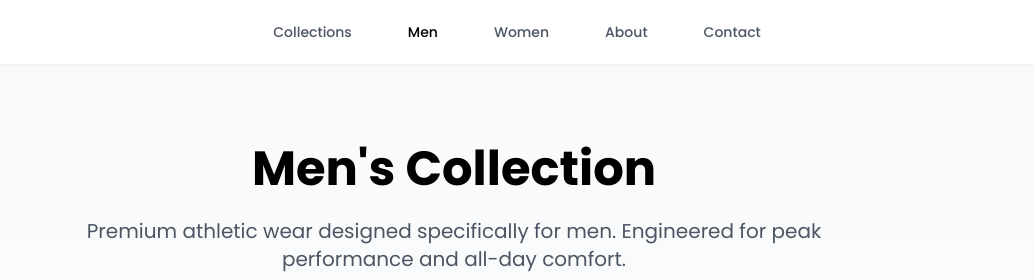
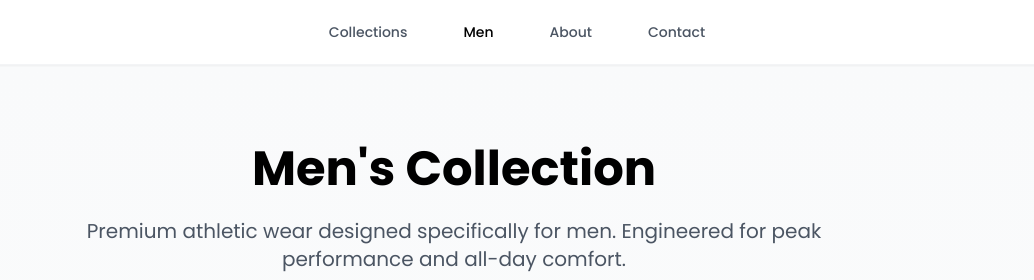
Before and after one commit to flexifysportsethics/flexify, a plain HTML site: page men.html in a window 1280 px wide. Shown: the top 280 px of the page, 186-1220 px from the left. Drawn offline with nearby package versions, Linux system fonts and the light colour scheme.

Commit message:
Update men.html

```diff
--- a/men.html
+++ b/men.html
@@ -39,7 +39,7 @@
         <nav class="hidden md:flex space-x-8">
           <a href="collections.html" class="text-gray-600 hover:text-black px-3 py-2 text-sm font-medium transition-colors">Collections</a>
           <a href="men.html" class="text-black hover:text-gray-700 px-3 py-2 text-sm font-medium transition-colors">Men</a>
-          <a href="women.html" class="text-gray-600 hover:text-black px-3 py-2 text-sm font-medium transition-colors">Women</a>
+
           <a href="about.html" class="text-gray-600 hover:text-black px-3 py-2 text-sm font-medium transition-colors">About</a>
           <a href="contact.html" class="text-gray-600 hover:text-black px-3 py-2 text-sm font-medium transition-colors">Contact</a>
         </nav>
@@ -65,7 +65,7 @@
         <nav class="flex-1 p-4 space-y-4">
           <a href="collections.html" class="block py-2 text-gray-600 hover:text-black font-medium">Collections</a>
           <a href="men.html" class="block py-2 text-gray-600 hover:text-black font-medium">Men</a>
-          <a href="women.html" class="block py-2 text-gray-600 hover:text-black font-medium">Women</a>
+
           <a href="about.html" class="block py-2 text-gray-600 hover:text-black font-medium">About</a>
           <a href="contact.html" class="block py-2 text-gray-600 hover:text-black font-medium">Contact</a>
           <!-- Admin login removed as per requirements -->
@@ -200,7 +200,7 @@
           <h3 class="text-lg font-semibold mb-4">Shop</h3>
           <ul class="space-y-2 text-sm">
             <li><a href="men.html" class="text-gray-400 hover:text-white transition-colors">Men's Collection</a></li>
-            <li><a href="women.html" class="text-gray-400 hover:text-white transition-colors">Women's Collection</a></li>
+
             <li><a href="#" class="text-gray-400 hover:text-white transition-colors">New Arrivals</a></li>
             <li><a href="#" class="text-gray-400 hover:text-white transition-colors">Sale</a></li>
           </ul>
```
